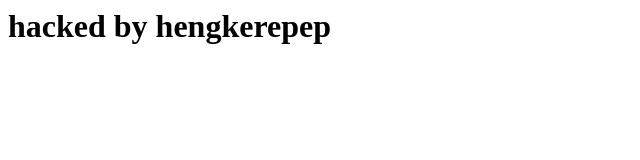
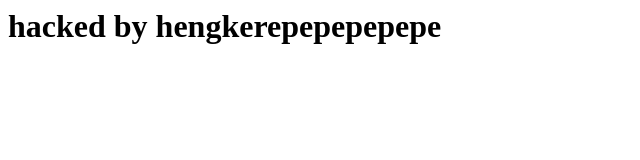
Before and after one commit to janganbanakubang/buatpocsubdomain, a plain HTML site: page index.html in a window 1280 px wide. Shown: the whole page, without its empty margins (0-640 px from the left). Drawn offline with Linux system fonts and the light colour scheme.

Commit message:
Update index.html

```diff
--- a/index.html
+++ b/index.html
@@ -1,5 +1,5 @@
 <html>
 
-<h1>hacked by hengkerepep</h1>
+<h1>hacked by hengkerepepepepepe</h1>
 
 </html>
```
